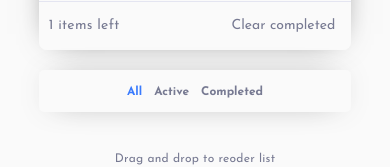
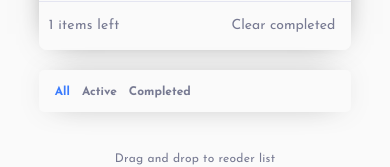
Before and after one commit to cameaann/toDo, a React (Vite) app: page / in a window 390 px wide. Shown: the part 301-468 px from the top of the page. Built offline with nearby package versions, Linux system fonts and the light colour scheme.

Commit message:
fixed css

```diff
--- a/src/App.css
+++ b/src/App.css
@@ -13,16 +13,14 @@
 
   --veryDarkBlue: hsl(235, 21%, 11%);
   --veryDarkDesaturatedBlue: hsl(235, 24%, 19%);
-  --lightGrayishBlue: hsl(234, 39%, 85%);
+  --lightGrayishBlueDark: hsl(234, 39%, 85%);
   --lightGrayishBlueHover: hsl(236, 33%, 92%);
   --darkGrayishBlue: hsl(234, 11%, 52%);
   --veryDarkGrayishBlue: hsl(233, 14%, 35%);
   --veryDarkGrayishBlueHpver: hsl(237, 14%, 26%);
-}
 
-#root {
-  margin: 0 auto;
-  text-align: center;
+
+  --shadow: 0px 0px 32px -16px rgba(0, 0, 0, 0.75);
 }
 
 .wrap-container {
@@ -53,8 +51,8 @@
   flex-direction: row;
   justify-content: space-between;
   padding: 1rem 0;
-  margin-top: 4rem;
-  margin-bottom: 1.5rem;
+  margin-block-start: 4rem;
+  margin-block-end: 1.5rem;
   color: var(--veryLightGray);
   text-transform: uppercase;
 }
@@ -91,7 +89,7 @@ textarea.light {
 input[type="text"].dark,
 textarea.dark {
   background-color: var(--veryDarkDesaturatedBlue);
-  color: var(--lightGrayishBlue);
+  color: var(--lightGrayishBlueDark);
   border: none;
 }
 
@@ -136,16 +134,16 @@ textarea {
   flex-direction: column;
   border-radius: 8px 8px 0 0;
   padding: 0;
-  max-height: 500px;
+  max-height: 50rem;
   overflow-y: auto;
   overflow-x: hidden;
-  margin-bottom: 0;
+  margin-block-end: 0;
 }
 
 .todoListWrap {
-  box-shadow: 0px 0px 32px -16px rgba(0, 0, 0, 0.75);
-  -webkit-box-shadow: 0px 0px 32px -16px rgba(0, 0, 0, 0.75);
-  -moz-box-shadow: 0px 0px 32px -16px rgba(0, 0, 0, 0.75);
+  box-shadow: var(--shadow );
+  -webkit-box-shadow: var(--shadow);
+  -moz-box-shadow: var(--shadow);
   border-radius: 8px;
 }
 
@@ -178,12 +176,12 @@ textarea {
 }
 .todo.light {
   color: var(--veryDarkBlue);
-  cursor: none;
-
+cursor: none;
 }
 
 .todo.dark {
   color: var(--veryLightGray);
+  cursor: none;
 }
 
 .line.light {
@@ -217,10 +215,9 @@ input[type="checkbox"] {
   box-sizing: border-box;
   width: 20px;
   height: 20px;
-  margin-right: 2rem;
+  margin-inline-end: 2rem;
   border-radius: 50%;
   background-color: transparent;
-  transition: outline 0.1s;
 }
 input[type="checkbox"].light {
   outline: 1px solid var(--lightGrayishBlue);
@@ -283,20 +280,23 @@ input[type="checkbox"]:checked {
 span.light {
   color: var(--darkGrayishBlue);
 }
+span.dark, span.light {
+  cursor: default;
+}
 
 .filterButton.light:hover {
   color: var(--darkGrayishBlueHover);
 }
 .filterButton.dark,
 span.dark {
-  color: var(--lightGrayishBlue);
+  color: var(--lightGrayishBlueDark);
 }
 
 .filterButton.dark:hover {
   color: var(--lightGrayishBlueHover);
 }
-.active {
-  color: var(--Brightblue) !important;
+button.filterButton.active {
+  color: var(--Brightblue);
 }
 .filterButton.light.clear,
 .filterButton.dark.clear {
@@ -304,9 +304,10 @@ span.dark {
   font-weight: 400;
 }
 .hint-message {
-  margin-top: 4rem;
+  margin-block-start: 4rem;
   font-size: 1.2rem;
   color: var(--darkGrayishBlue);
+  text-align: center;
 }
 
 .dragPreview {
@@ -326,10 +327,10 @@ span.dark {
   display: none;
 }
 
-@media screen and (max-width: 600px) {
+@media screen and (max-width: 60em) {
   .header {
-    margin-top: 3rem;
-    margin-bottom: 1.5rem;
+    margin-block-start: 3rem;
+    margin-block-end: 1.5rem;
   }
   .wrap-container {
     min-width: 31.25rem;
@@ -348,7 +349,7 @@ span.dark {
   }
 
   input[type="checkbox"] {
-    margin-right: 1rem;
+    margin-inline-end: 1rem;
   }
 
   .todo {
@@ -362,18 +363,18 @@ span.dark {
   .deleteBtn {
     display: block;
   }
-  .desktop-filter {
-    display: none !important;
+  div.desktop-filter {
+    display: none;
   }
-  .mobile-filter {
-    display: block !important;
+  div.mobile-filter {
+    display: block;
     justify-content: center;
     padding: 1rem;
     border-radius: 5px;
-    box-shadow: 0px 0px 32px -16px rgba(0, 0, 0, 0.75);
-    -webkit-box-shadow: 0px 0px 32px -16px rgba(0, 0, 0, 0.75);
-    -moz-box-shadow: 0px 0px 32px -16px rgba(0, 0, 0, 0.75);
-    margin-top: 2rem;
+    box-shadow: var(--shadow);
+    -webkit-box-shadow: var(--shadow);
+    -moz-box-shadow: var(--shadow);
+    margin-block-start: 2rem;
   }
   .todo.filter {
     padding: 1.5rem 1rem;
--- a/src/index.css
+++ b/src/index.css
@@ -24,7 +24,6 @@ body {
   font-size: 10px;
 }
 h1,
-h2,
 h2 {
   margin: 0;
 }
@@ -34,7 +33,7 @@ h1 {
   font-weight: 700;
 }
 
-@media screen and (max-width: 600px) {
+@media screen and (max-width: 60em) {
   h1 {
     font-size: 2.4rem;
     letter-spacing: 0.6rem;
```
